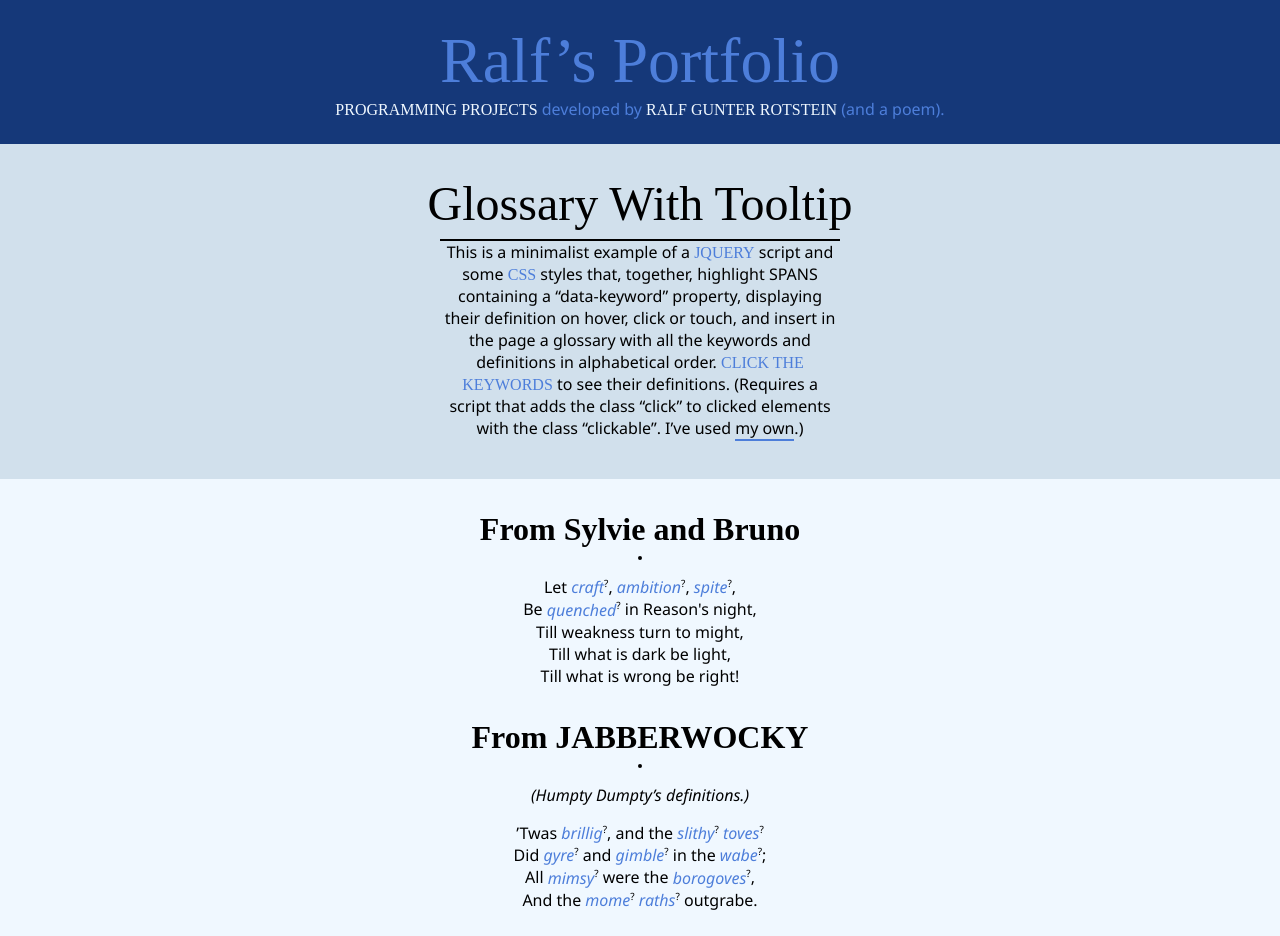
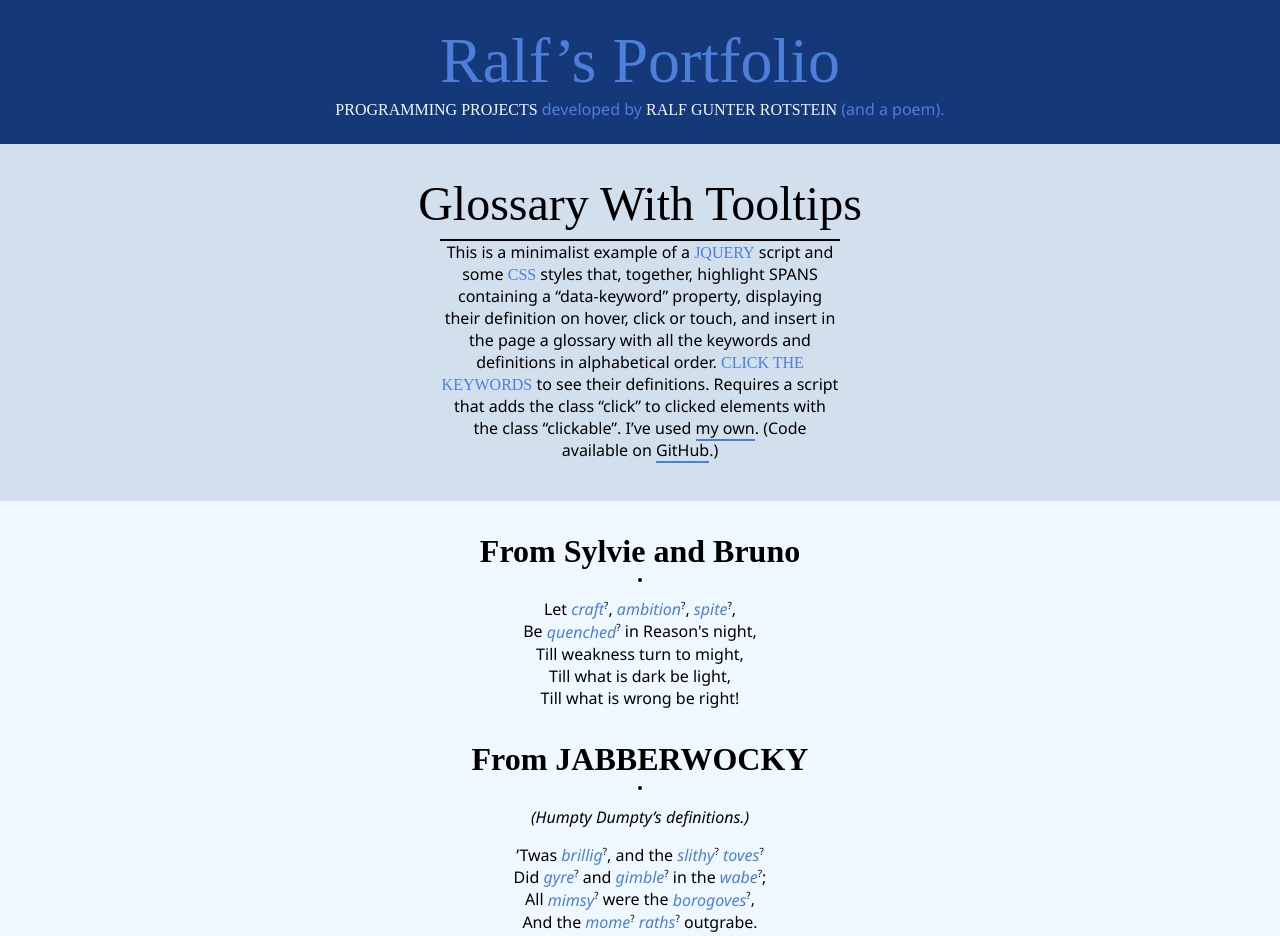
Before and after one commit to RalfGunterRotstein/glossaryWithTooltip, a plain HTML site: page index.html in a window 1280 px wide. Shown: the top 936 px of the page. Drawn offline with Linux system fonts and the light colour scheme; a web font is replaced by a local one.

Commit message:
updates index.html, alice.css and project's name

```diff
--- a/glossaryWithTooltip.js
+++ b/glossaryWithTooltips.js
@@ -7,8 +7,8 @@
  * @copyright Copyright (c) 2021, Ralf Gunter Rotstein
  * @license https://www.gnu.org/licenses/gpl-3.0.html GNU General Public License
  *
- * @category glossaryWithTooltip
- * @package glossaryWithTooltip
+ * @category glossaryWithTooltips
+ * @package glossaryWithTooltips
  * @version 1.0.0
  */
 
--- a/index.html
+++ b/index.html
@@ -5,23 +5,23 @@
 		<meta http-equiv="X-UA-Compatible" content="IE=edge">
 		<meta name="viewport" content="width=device-width, initial-scale=1.0">
 
-		<title>Glossary With Tooltip – Ralf’s Portfolio</title>
+		<title>Glossary With Tooltips – Ralf’s Portfolio</title>
 		<meta name="description" content="A jQuery script and some CSS styles that highlight keywords, show their definition on hover and insert in the page a dictionary with all of them."/>
 
 		<link rel="stylesheet" href="/alice.css">
 		<link rel="stylesheet" href="style.css">
 
-		<link rel="canonical" href="ralf.infinityfreeapp.com/glossary-with-tooltip">
+		<link rel="canonical" href="ralf.infinityfreeapp.com/glossary-with-tooltips">
 
 		<meta property="og:type" content="website">
-		<meta property="og:title" content="Glossary With Tooltip – Ralf’s Portfolio">
+		<meta property="og:title" content="Glossary With Tooltips – Ralf’s Portfolio">
 		<meta property="og:image" content="thumbnail.jpg" alt="Presentation of the website ralf.infinityfreeapp.com">
 		<meta property="og:description" content="A jQuery script and some CSS styles that highlight keywords, show their definition on hover and insert in the page a dictionary with all of them.">
-		<meta property="og:url" content="ralf.infinityfreeapp.com/glossary-with-tooltip">
+		<meta property="og:url" content="ralf.infinityfreeapp.com/glossary-with-tooltips">
 
 		<script src="jQuery.js"></script>
 		<script src="ClickHandler.js"></script>
-		<script src="glossaryWithTooltip.js"></script>
+		<script src="glossaryWithTooltips.js"></script>
 	</head>
 
 	<body>
@@ -33,8 +33,8 @@
 		</header>
 
 		<div id="intro">
-			<h1>Glossary With Tooltip</h1>
-			<p>This is a minimalist example of a <b>jQuery</b> script and some <b>CSS</b> styles that, together, highlight SPANS containing a “data-keyword” property, displaying their definition on hover, click or touch, and insert in the page a glossary with all the keywords and definitions in alphabetical order. <b>Click the keywords</b> to see their definitions. (Requires a script that adds the class “click” to clicked elements with the class “clickable”. I’ve used <a href="/click-handler">my own</a>.)</p>
+			<h1>Glossary With Tooltips</h1>
+			<p>This is a minimalist example of a <b>jQuery</b> script and some <b>CSS</b> styles that, together, highlight SPANS containing a “data-keyword” property, displaying their definition on hover, click or touch, and insert in the page a glossary with all the keywords and definitions in alphabetical order. <b>Click the keywords</b> to see their definitions. Requires a script that adds the class “click” to clicked elements with the class “clickable”. I’ve used <a href="/click-handler">my own</a>. (Code available on <a href="https://github.com/RalfGunterRotstein/glossaryWithTooltips">GitHub</a>.)</p>
 		</div>
 
 
```
Also changed, not shown: alice.css (+0 -46 lines).
